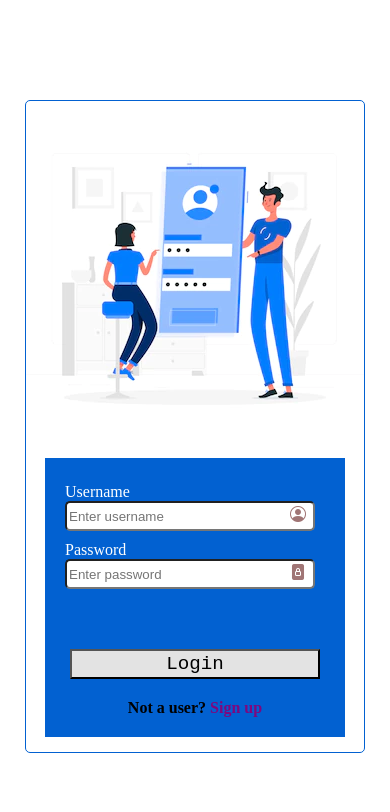
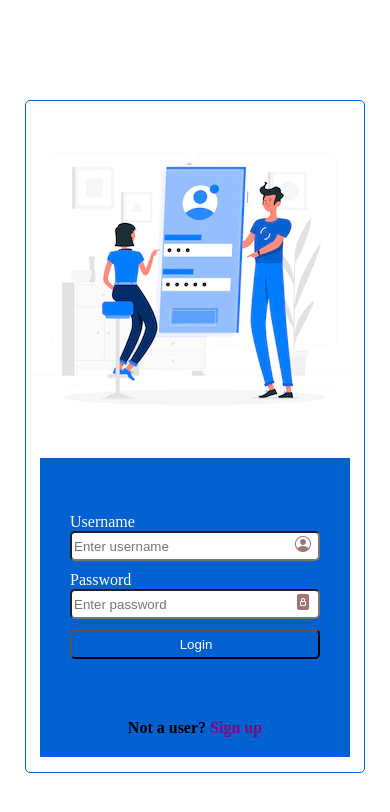
Before and after one commit to Tochy112/Test-form, a plain HTML site: page index.html in a window 390 px wide. Drawn offline with nearby package versions, Linux system fonts and the light colour scheme.

Commit message:
updated files

```diff
--- a/index.html
+++ b/index.html
@@ -5,7 +5,7 @@
     <meta http-equiv="X-UA-Compatible" content="IE=edge">
     <meta name="viewport" content="width=device-width, initial-scale=1.0">
     <link rel="stylesheet" href="https://cdn.jsdelivr.net/npm/bootstrap-icons@1.3.0/font/bootstrap-icons.css">
-    <link rel="stylesheet" href="styles.css">
+    <link rel="stylesheet" href="styles/styles.css">
     <title>Document</title>
 </head>
 <body>
@@ -20,18 +20,23 @@
             <div class="form-div">
 
                 <form action="">
+
                     <div class="user-div">
                         <label for="username">Username</label>
                         <input type="text" id="username" placeholder="Enter username">
-                        <i class="bi bi-person-circle"></i>                    </div>
+                        <i class="bi bi-person-circle"></i>
+                    </div>
 
                     <div class="pass-div">
                         <label for="password">Password</label>
                         <input type="password" id="password" placeholder="Enter password">
-                        <i class="bi bi-file-lock-fill"></i>                    </div>
+                        <i class="bi bi-file-lock-fill"></i>
+                    </div>
+
+                    <input type="submit" value="Login" id="btn">
                 </form>
 
-                <button>Login</button>
+
 
                 <h4>Not a user? <a href="#">Sign up</a></h4>
 
--- a/styles.css
+++ b/styles/styles.css
@@ -6,7 +6,6 @@
 body{
     display: flex;
     justify-content: center;
-    /* background-image: linear-gradient(blue, red, yellow); */
 }
 .wrapper{
     background-color: #fff;
@@ -51,18 +50,7 @@ form i{
     transform: translateX(-25px);
     margin-top: 5px;
 }
-button{
-    width: 250px;
-    height: 30px;
-    margin-left: 50px;
-    margin-top: 50px;
-    background-color: #E3E3E3;
-    font-family: 'Courier New', Courier, monospace;
-    font-size: larger;
-    transition: all 0.5s ease-in-out;
-    cursor: pointer;
-}
-button:hover{
+#btn{
     background-color: #0261D1;
     color: #fff;
 }
@@ -82,20 +70,17 @@ a{
     .container{
         display: flex;
         flex-direction: column;
-        align-items: center;
+
     }
     .form-div{
         padding-bottom: 20px;
 
     }
     form{
-       margin-left: 20px;
+       margin: auto;
        margin-top: 25px;
+      padding: 30px;
     }
-    button{
-       transform: translateX(-25px);
-    }
-
     .wrapper{
         margin-bottom: 100px;
         margin-top: 100px;
```
